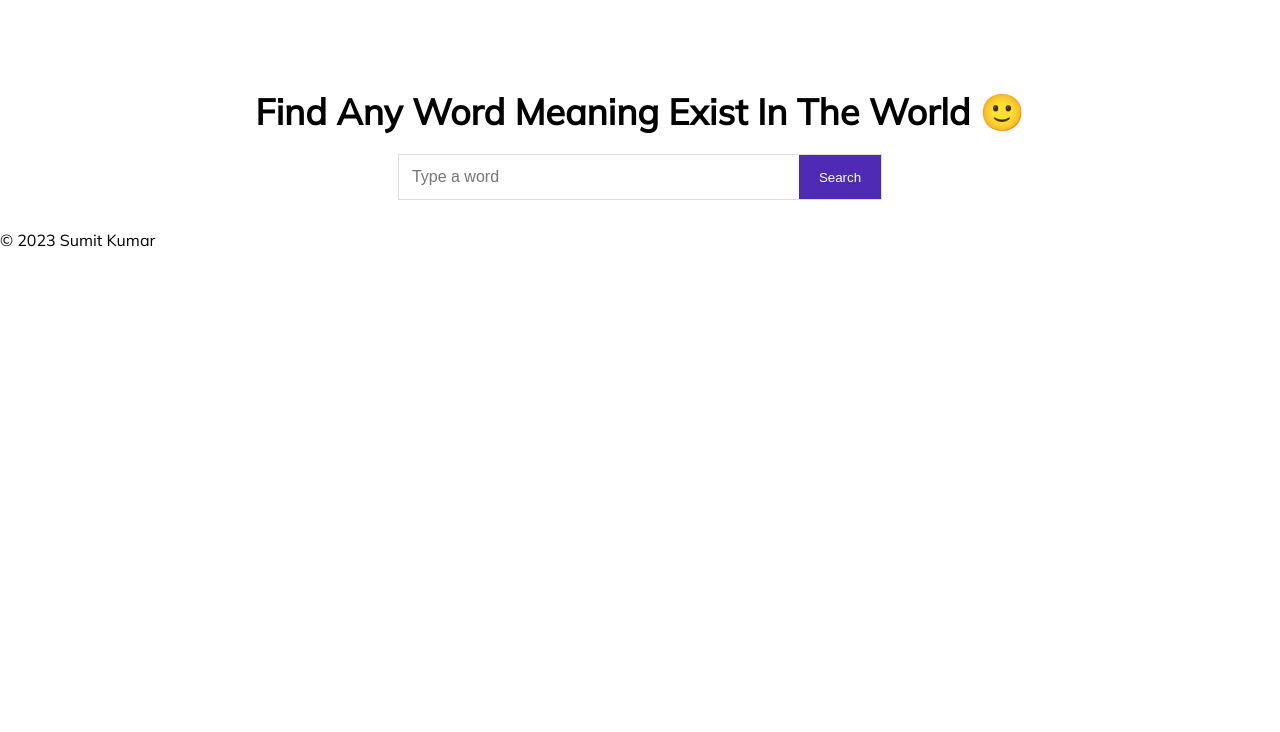
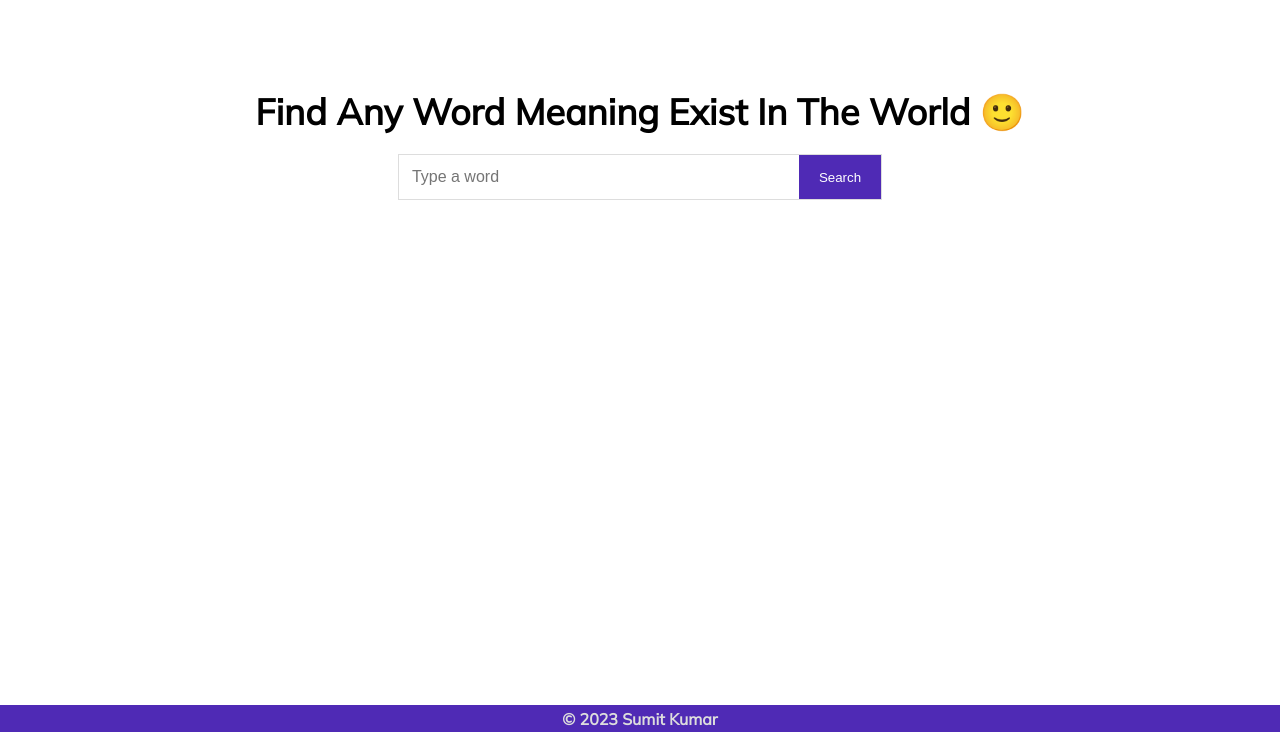
Before and after one commit to mrsumit2002/Dictionary-Web-App, a plain HTML site: page index.html in a window 1280 px wide. Shown: the part 68-800 px from the top of the page. Drawn offline with Linux system fonts and the light colour scheme.

Commit message:
Update style.css

```diff
--- a/style.css
+++ b/style.css
@@ -102,3 +102,18 @@ section.data{
     font-size: 20px;
     font-weight: 700;
 }
+
+footer{
+    position: fixed;
+    width: 100%;
+    bottom: 0;
+    background-color: #4f2ab5;
+    height: 27px;
+    display: flex;
+    justify-content: center;
+    align-items: center;
+}
+footer p{
+    color: #ddd;
+    font-weight: 700;
+}
```
